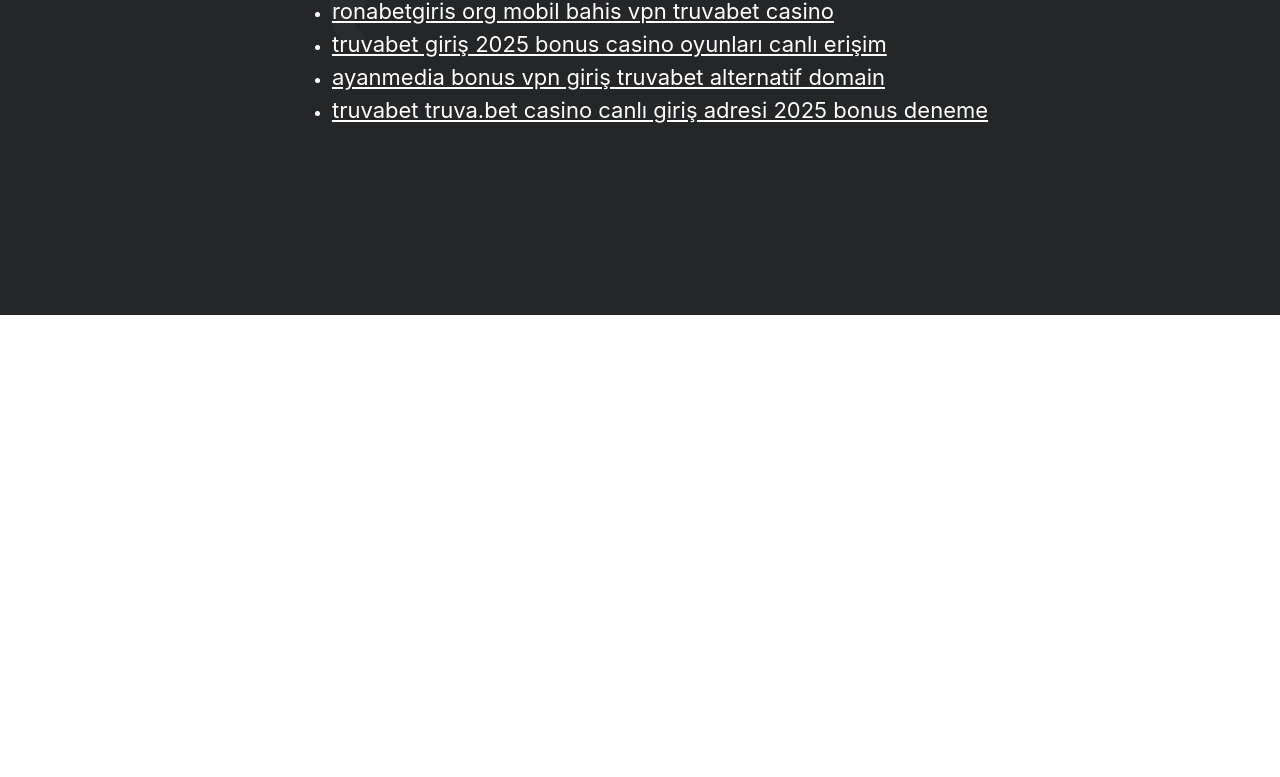
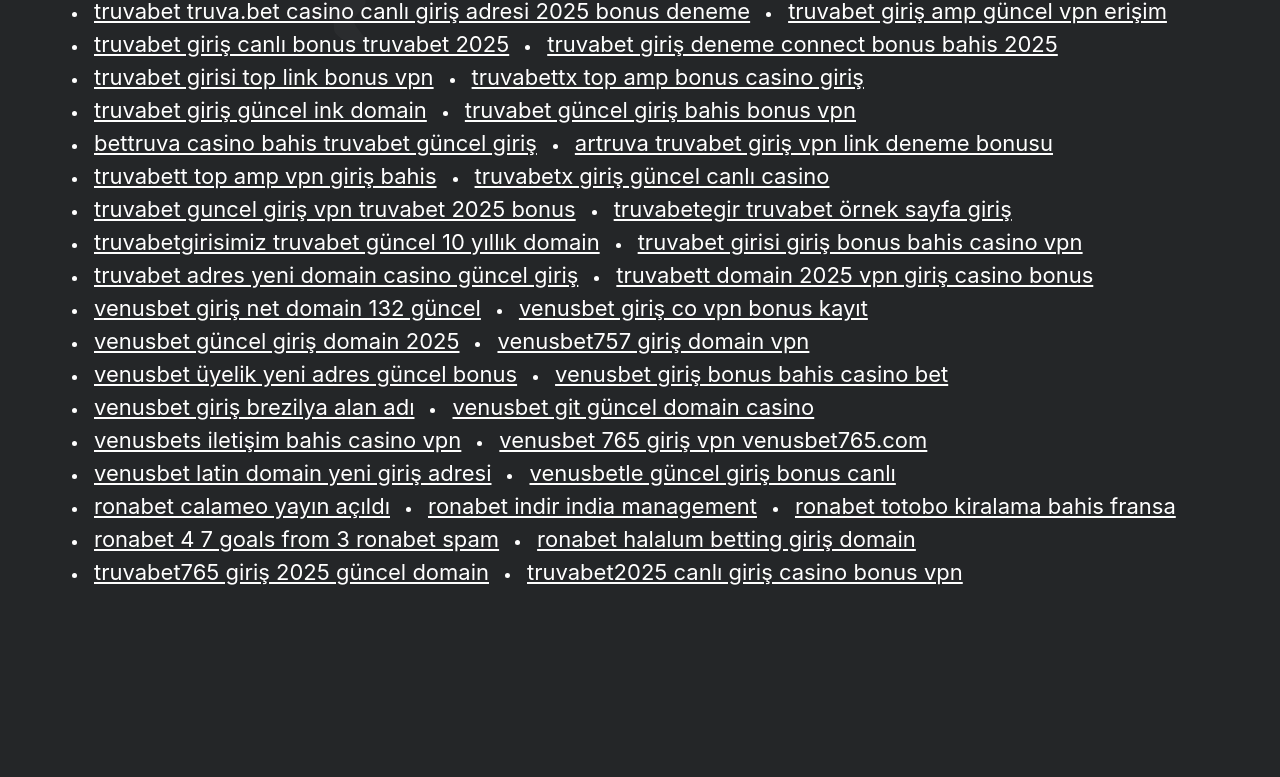
Before and after one commit to seozxd/ultron-links, a plain HTML site: page index.html in a window 1280 px wide. Shown: the part 712-1489 px from the top of the page. Before the commit the page ends 1027 px from the top, so only its background shows below. Drawn offline with Linux system fonts and the light colour scheme.

Commit message:
Update index.html to add new site links and remove unnecessary list tags

```diff
--- a/index.html
+++ b/index.html
@@ -22,7 +22,6 @@
         </p>
         <p>İşte Güncel Bağlantı Listesi</p>
         <section class="options">
-         <ul>
     <li><a href="https://rona34.com/" rel="dofollow">ronabet canlı bonus vpn giriş linki 2025 deneme bonusu</a></li>
     <li><a href="https://ronabetgiris.xyz/" rel="dofollow">ronabetgiris xyz yeni adres canlı bahis bonus truvabet</a></li>
     <li><a href="https://ronabetgiris.net/" rel="dofollow">ronabetgiris net güncel giriş canlı casino mobil</a></li>
@@ -33,7 +32,42 @@
     <li><a href="https://www.truvabet-giris.com/tr/" rel="dofollow">truvabet giriş 2025 bonus casino oyunları canlı erişim</a></li>
     <li><a href="https://ayanmediasolutions.com/" rel="dofollow">ayanmedia bonus vpn giriş truvabet alternatif domain</a></li>
     <li><a href="https://truva.bet/" rel="dofollow">truvabet truva.bet casino canlı giriş adresi 2025 bonus deneme</a></li>
-  </ul>
+    <li><a href="https://www.truvabetgiris-top.top/tr/amp/" rel="dofollow">truvabet giriş amp güncel vpn erişim</a></li>
+    <li><a href="https://www.truvabet-giris.com" rel="dofollow">truvabet giriş canlı bonus truvabet 2025</a></li>
+    <li><a href="https://connectamericas.com" rel="dofollow">truvabet giriş deneme connect bonus bahis 2025</a></li>
+    <li><a href="https://truvabet-girisi.top" rel="dofollow">truvabet girisi top link bonus vpn</a></li>
+    <li><a href="https://truvabettx.top/amp/" rel="dofollow">truvabettx top amp bonus casino giriş</a></li>
+    <li><a href="https://truvabet.ink" rel="dofollow">truvabet giriş güncel ink domain</a></li>
+    <li><a href="https://truvabett.com/truvabet-guncel-giris" rel="dofollow">truvabet güncel giriş bahis bonus vpn</a></li>
+    <li><a href="https://bettruva.com" rel="dofollow">bettruva casino bahis truvabet güncel giriş</a></li>
+    <li><a href="https://www.artruva.com" rel="dofollow">artruva truvabet giriş vpn link deneme bonusu</a></li>
+    <li><a href="https://truvabett.top/amp/" rel="dofollow">truvabett top amp vpn giriş bahis</a></li>
+    <li><a href="https://truvabetx.com" rel="dofollow">truvabetx giriş güncel canlı casino</a></li>
+    <li><a href="https://www.truvabetguncelim.com" rel="dofollow">truvabet guncel giriş vpn truvabet 2025 bonus</a></li>
+    <li><a href="https://www.truvabetegir.com" rel="dofollow">truvabetegir truvabet örnek sayfa giriş</a></li>
+    <li><a href="https://www.truvabetgirisimiz.com" rel="dofollow">truvabetgirisimiz truvabet güncel 10 yıllık domain</a></li>
+    <li><a href="https://truvabetgirisi.com" rel="dofollow">truvabet girisi giriş bonus bahis casino vpn</a></li>
+    <li><a href="https://truvabetadres.com" rel="dofollow">truvabet adres yeni domain casino güncel giriş</a></li>
+    <li><a href="https://truvabett.com" rel="dofollow">truvabett domain 2025 vpn giriş casino bonus</a></li>
+    <li><a href="http://www.venusbetgiris.net" rel="dofollow">venusbet giriş net domain 132 güncel</a></li>
+    <li><a href="https://venusbetgiris.co" rel="dofollow">venusbet giriş co vpn bonus kayıt</a></li>
+    <li><a href="https://venusbetguncelgiris.com" rel="dofollow">venusbet güncel giriş domain 2025</a></li>
+    <li><a href="https://venusbets.net" rel="dofollow">venusbet757 giriş domain vpn</a></li>
+    <li><a href="https://venusbetuyelik.com" rel="dofollow">venusbet üyelik yeni adres güncel bonus</a></li>
+    <li><a href="https://venusbet.bet" rel="dofollow">venusbet giriş bonus bahis casino bet</a></li>
+    <li><a href="https://marcodastresfronteiras.com.br" rel="dofollow">venusbet giriş brezilya alan adı</a></li>
+    <li><a href="https://venusbetgit.com" rel="dofollow">venusbet git güncel domain casino</a></li>
+    <li><a href="https://venusbets.com" rel="dofollow">venusbets iletişim bahis casino vpn</a></li>
+    <li><a href="https://venusbeti.com" rel="dofollow">venusbet 765 giriş vpn venusbet765.com</a></li>
+    <li><a href="https://venusbet.lat" rel="dofollow">venusbet latin domain yeni giriş adresi</a></li>
+    <li><a href="https://venusbetle.com" rel="dofollow">venusbetle güncel giriş bonus canlı</a></li>
+    <li><a href="https://www.calameo.com/books/007958515a74be6fa7c90" rel="dofollow">ronabet calameo yayın açıldı</a></li>
+    <li><a href="https://slwe.management.ind.in" rel="dofollow">ronabet indir india management</a></li>
+    <li><a href="https://dogacademie.fr" rel="dofollow">ronabet totobo kiralama bahis fransa</a></li>
+    <li><a href="https://familiaria.fr" rel="dofollow">ronabet 4 7 goals from 3 ronabet spam</a></li>
+    <li><a href="https://bastide-volets-rouges.fr" rel="dofollow">ronabet halalum betting giriş domain</a></li>
+    <li><a href="https://truvabet765.com" rel="dofollow">truvabet765 giriş 2025 güncel domain</a></li>
+    <li><a href="https://truvabet2025.com" rel="dofollow">truvabet2025 canlı giriş casino bonus vpn</a></li>
         </section>
       </div>
 
```
